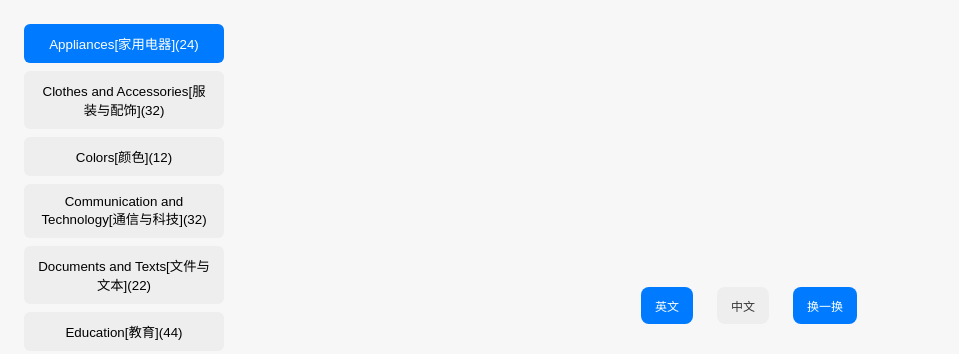
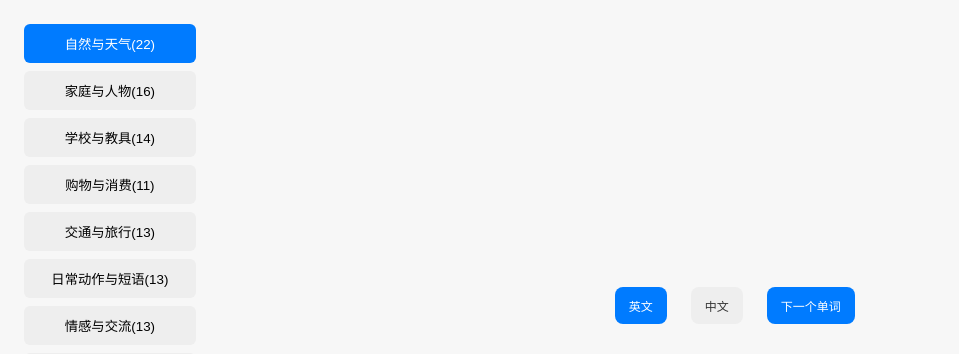
Before and after one commit to huanhuan1989/say.github.io, a website: page write-word.html in a window 1280 px wide. Shown: the top 354 px of the page, without its empty margins (0-959 px from the left). Drawn offline with Linux system fonts and the light colour scheme.

Commit message:
feat: 更新按钮名称

```diff
--- a/write-word.html
+++ b/write-word.html
@@ -173,7 +173,7 @@
       </select> -->
       <button class="control-btn toggleLanguage active" data-word="en">英文</button>
       <button class="control-btn toggleLanguage" data-word="cn">中文</button>
-      <button class="control-btn changeIt active" id="nextBtn">换一换</button>
+      <button class="control-btn changeIt active" id="nextBtn">下一个单词</button>
 
       <div class="wordContainer">
         <div id="wordDisplay"></div>
@@ -385,7 +385,7 @@
     }
 
     $.ajax({
-      url: './data/ketEnglish.json',
+      url: './data/ketJson.json',
       type: 'GET',
       dataType: 'json',
       async: false
```
